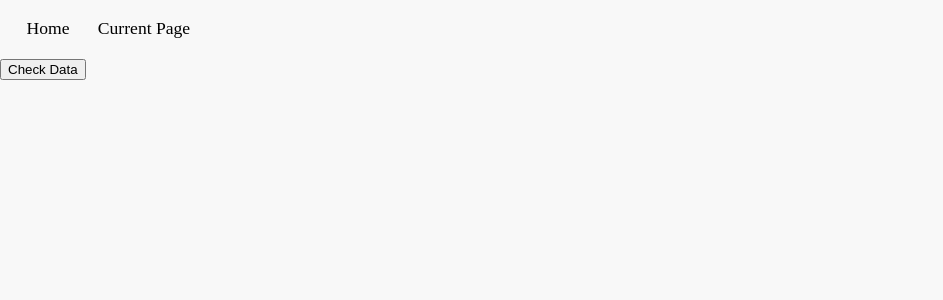
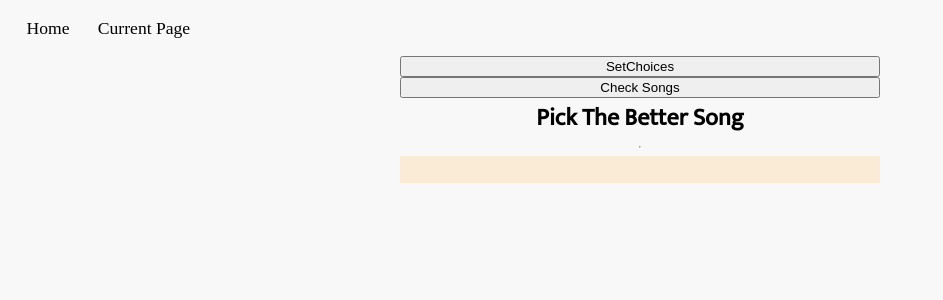
Before and after one commit to griffinbrooks47/songsortinghat, a React (Vite) app in the folder client/: page /ranking in a window 1280 px wide. Shown: the top 300 px of the page, without its empty margins (0-943 px from the left). Built offline with nearby package versions, Linux system fonts and the light colour scheme.

Commit message:
algorithm update

```diff
--- a/client/src/Routes/RankingPage/ranking.css
+++ b/client/src/Routes/RankingPage/ranking.css
@@ -53,7 +53,7 @@
     margin-inline: auto;
     display: grid;
     place-items: center;
-    grid-template-columns: repeat(auto-fill, minmax(15rem, 1fr));
+    grid-template-columns: repeat(auto-fill, minmax(12rem, 1fr));
     gap: 1rem;
 }
 .stage-one-song{
@@ -64,8 +64,8 @@
     border-radius: 0.4rem;
 }
 .stage-one-song-tag{
-    height: 7rem;
-    width: 14rem;
+    height: 6rem;
+    width: 12rem;
     display: flex;
     justify-content: center;
     align-items: center;
@@ -82,9 +82,39 @@
     -webkit-box-orient: vertical;
     overflow: hidden;
     text-overflow: ellipsis;
+    font-size: 0.9rem;
+    font-weight: bold;
+    line-height: 1.1rem;
 }
 .stage-one-song-cover{
-    width: 5rem;
+    width: 4.5rem;
     border-radius: 0.2rem;
-    margin-left: 1rem;
+    margin-left: 0.75rem;
 }
+
+.stage-two{
+    display: flex;
+    flex-direction: column;
+    justify-content: center;
+    margin-inline: auto;
+}
+.check-data{
+
+}
+.stage-two-header{
+    margin: auto;
+}
+.stage-two-options{
+    background-color: antiquewhite;
+    display: flex;
+    justify-content: center;
+    align-items: center;
+}
+.stage-two-option{
+    display: flex;
+    width: 15rem;
+}
+.stage-two-option-tag{
+    cursor: pointer;
+    width: 100%;
+}
--- a/client/src/Routes/RankingPage/ranking.jsx
+++ b/client/src/Routes/RankingPage/ranking.jsx
@@ -26,7 +26,7 @@ export const Ranking = () => {
         <main className="ranking">
             {stage ? (
                 <StageOne
-                    capacity={12}
+                    capacity={20}
                     setStageTwo={setStageTwo}
                 />
                 ) : (
@@ -122,7 +122,7 @@ export const StageOne = (props) => {
         <div className="stage-one">
             <h2 className="stage-one-header">Choose Your Favorites</h2>
             <div className="stage-one-desc">
-                The songs you select will continue to the final ranking stage!
+                The songs you select will continue to the final ranking stage. <br></br> Note: Selecting a large number of songs may make the next stage take a long time. Choose wisely!
             </div>
             <hr className="stage-one-divider"></hr>
             <ul className="stage-one-buttons">
@@ -173,7 +173,7 @@ export const StageOneSong = (props) => {
 
     const variants = {
         off: {
-            opacity: 0.3,
+            opacity: 0.4,
             scale: 1,
             boxShadow: "0px 0px 10px rgba(0, 0, 0, 0.2)",
         },
@@ -241,11 +241,18 @@ export const StageTwo = (props) => {
             if (missingIdx !== -1) {
                 missingCandidates.splice(missingIdx, 1);
               }
+
+            let missingFinal = [];
+
+            for(const missingCandidate of missingCandidates){
+                missingFinal.push(missingCandidate.name);
+            }
+
             currSongData[candidate.name] = {
                 above:[],
                 below:[],
                 score:0,
-                missing:missingCandidates,
+                missing:missingFinal,
                 pass:false,
                 rank:null
             }
@@ -257,8 +264,8 @@ export const StageTwo = (props) => {
     const [stageTwoSongs, setStageTwoSongs] = useState([]);
 
     // react variables
-    const [choiceOne, setChoiceOne] = useState({});
-    const [choiceTwo, setChoiceTwo] = useState({});
+    const [choiceOne, setChoiceOne] = useState('');
+    const [choiceTwo, setChoiceTwo] = useState('');
 
     // algorithm variables
     const [songData, setSongData] = useState(() => initSongData());
@@ -279,7 +286,7 @@ export const StageTwo = (props) => {
         let minValue = songCount+1;
 
         for (const songDataKey in songDataCopy) {
-            let currentValue = songDataCopy[songDataKey].score;
+            let currentValue = songDataCopy[songDataKey]['score'];
             if (currentValue < minValue) {
               minValue = currentValue;
               minKey = songDataKey;
@@ -292,7 +299,7 @@ export const StageTwo = (props) => {
 
         let songDataCopy = {...songData};
 
-        let missingSongs = songData[lowest]['missing'];
+        let missingSongs = songDataCopy[lowest]['missing'];
 
         for(const exclusion in excluded) {
             if(exclusion in missingSongs){
@@ -303,45 +310,300 @@ export const StageTwo = (props) => {
             }
         }
 
-        let minKey = null;
+        let minData = null;
         let minValue = songCount+1;
 
-        for (const missingDataKey in missingSongs) {
-            let currentValue = songDataCopy[missingDataKey].score;
+        for (const missingData of missingSongs) {
+            let currentValue = songDataCopy[missingData]['score'];
             if (currentValue < minValue) {
               minValue = currentValue;
-              minKey = missingDataKey;
+              minData = missingData;
             }
         }
 
-        return missingSongs[minKey]
-
+        return minData;
 
     }
-    const inherit = (winner, loser) => {
+    const inherit = (winner, loser, songDataObj) => {
+
+        // need winner aboves in loser aboves
+        // need loser belows in winner belows
+
+        const winnerAboves = songDataObj[winner]['above'];
+
+        for(const winnerAbove of winnerAboves){
+            if(songDataObj[loser]['missing'].includes(winnerAbove)){
+                songDataObj[loser]['above'].push(winnerAbove);
+
+                console.log("" + loser + " inherits above " + winnerAbove)
+
+                let missingIdx = songDataObj[loser]['missing'].indexOf(winnerAbove);
+                songDataObj[loser]['missing'].splice(missingIdx, 1);
+
+            }
+        }
+
+        const loserBelows = songDataObj[loser]['below'];
+
+        for(const loserBelow of loserBelows){
+            if(songDataObj[winner]['missing'].includes(loserBelow)){
+                songDataObj[winner]['below'].push(loserBelow);
+
+                console.log("" + winner + " inherits below " + loserBelow)
+
+                let missingIdx = songDataObj[winner]['missing'].indexOf(loserBelow);
+                songDataObj[winner]['missing'].splice(missingIdx, 1);
+            }
+        }
+
+        //secondaryInherit(winner, loser, songDataObj);
+
+        updateScores(songDataObj);
+    }
+
+    const secondaryInherit = (winner, loser, songDataObj) => {
+
+        // go thru winner aboves list, each adds loserBelows to its below list
+        // go thru loser below list, each adds winnerAboves to its above list
+
+        let winnerAboves = songDataObj[winner]['above'];
+        let loserBelows = songDataObj[loser]['below'];
+
+        for(const winnerAbove of winnerAboves){
+
+            let winnerAboveMissing = songDataObj[winnerAbove]['missing'];
+
+            for(const loserBelow of loserBelows){
+
+                let loserBelowBelows = songDataObj[loserBelow]['below'];
+
+                for(const loserBelowBelow of loserBelowBelows){
+
+                    console.log("searched")
+
+                    if(winnerAboveMissing.includes(loserBelowBelow)){
+
+                        songDataObj[winnerAbove]['below'].push(loserBelowBelow)
+
+                        console.log("Secondary Inherit: Above")
+
+                        let missingIdx = songDataObj[winnerAbove]['missing'].indexOf(loserBelowBelow);
+                        songDataObj[winnerAbove]['missing'].splice(missingIdx, 1);
+
+                    }
+
+                }
+
+            }
+
+        }
+
+        for(const loserBelow of loserBelows){
+
+            let loserBelowMissing = songDataObj[loserBelow]['missing'];
+
+            for(const winnerAbove of winnerAboves){
+
+                let winnerAboveAboves = songDataObj[winnerAbove]['above'];
+
+                for(const winnerAboveAbove of winnerAboveAboves){
+
+                    console.log("searched")
+
+                    if(loserBelowMissing.includes(winnerAboveAbove)){
+
+                        songDataObj[loserBelow]['above'].push(winnerAboveAbove)
+
+                        console.log("Secondary Inherit: Below")
+
+                        let missingIdx = songDataObj[loserBelow]['missing'].indexOf(winnerAboveAbove);
+                        songDataObj[loserBelow]['missing'].splice(missingIdx, 1);
+
+                    }
+
+                }
+
+            }
+
+        }
+
+        updateScores(songDataObj);
+    }
+    const updateScores = (songDataObj) => {
+
+        for(const songDataKey in songDataObj){
+
+            let above = songDataObj[songDataKey]['above'].length
+            let below = songDataObj[songDataKey]['below'].length
+
+            let score = above + below;
+
+            songDataObj[songDataKey]['score'] = score;
+            songDataObj[songDataKey]['match_score'] = score;
+
+            songDataObj[songDataKey]['rank'] = 1 + above;
+
+            let missingNum = songDataObj[songDataKey]['missing'].length;
+            songDataObj[songDataKey]['pass'] = (missingNum == 0);
+
+        }
+
+        setSongData(songDataObj);
+
+        if(ranking && checkIfFinished(songDataObj)){
+            setChoices(songDataObj);
+        } else {
+            setRanking(false);
+            console.log("Finished")
+        }
 
     }
-    const secondaryInherit = (winner, loser) => {
+
+    const checkIfFinished = (songDataObj) => {
+
+        let totalMissing = 0;
+
+        for(const songDataKey in songDataObj){
+            totalMissing += songDataObj[songDataKey]['missing'].length;
+        }
+
+        console.log(totalMissing);
+
+        if(totalMissing == 0){
+            return false;
+        } else {
+            return true;
+        }
+    }
+
+    const setChoices = (songDataObj) => {
+
+        let lowest_skips = [];
+
+        for(const songDataKey in songDataObj){
+            if(songDataObj[songDataKey]['pass'] == true){
+                lowest_skips.push(songDataKey);
+            }
+        }
+
+        let lowest = findLowestScore(lowest_skips);
+        let skips = [lowest,];
+
+        let highest = findHighestPotential(skips, lowest);
+
+        console.log(lowest, highest);
+
+        setChoiceOne(lowest);
+        setChoiceTwo(highest);
+    }
+
+    // choice is either 1 or 2
+    const iteration = (choice) => {
+
+        let songDataCopy = {...songData};
+
+        if(choice == 1){
+
+            if(!songDataCopy[choiceOne]['below'].includes(choiceTwo)){
+
+                songDataCopy[choiceOne]['below'].push(choiceTwo);
+
+                if(songDataCopy[choiceOne]['missing'].includes(choiceTwo)){
+                    let choiceTwoIdx = songDataCopy[choiceOne]['missing'].indexOf(choiceTwo);
+                    songDataCopy[choiceOne]['missing'].splice(choiceTwoIdx, 1);
+                }
+
+            }
+
+            if(!songDataCopy[choiceTwo]['above'].includes(choiceOne)){
+
+                songDataCopy[choiceTwo]['above'].push(choiceOne);
+
+                if(songDataCopy[choiceTwo]['missing'].includes(choiceOne)){
+                    let choiceOneIdx = songDataCopy[choiceTwo]['missing'].indexOf(choiceOne);
+                    songDataCopy[choiceTwo]['missing'].splice(choiceOneIdx, 1);
+                }
+
+            }
+
+            inherit(choiceOne, choiceTwo, songDataCopy);
+
+        } else if(choice == 2){
+
+            if(!songDataCopy[choiceTwo]['below'].includes(choiceOne)){
+
+                songDataCopy[choiceTwo]['below'].push(choiceOne);
+
+                if(songDataCopy[choiceTwo]['missing'].includes(choiceOne)){
+                    let choiceOneIdx = songDataCopy[choiceTwo]['missing'].indexOf(choiceOne);
+                    songDataCopy[choiceTwo]['missing'].splice(choiceOneIdx, 1);
+                }
+
+            }
+
+            if(!songDataCopy[choiceOne]['above'].includes(choiceTwo)){
+
+                songDataCopy[choiceOne]['above'].push(choiceTwo);
+
+                if(songDataCopy[choiceOne]['missing'].includes(choiceTwo)){
+                    let choiceTwoIdx = songDataCopy[choiceOne]['missing'].indexOf(choiceTwo);
+                    songDataCopy[choiceOne]['missing'].splice(choiceTwoIdx, 1);
+                }
+
+            }
+
+            inherit(choiceTwo, choiceOne, songDataCopy);
+
+        } else {
+            console.log("Invalid Choice");
+        }
 
     }
-    const updateScores = () => {
 
-    }
-    const iteration = () => {
-
-    }
     const completeRankings = () => {
 
     }
 
     return (
         <div className="stage-two">
-            <button onClick={() => {
+            <button className="check-data" onClick={() => {
 
+                let songDataCopy = {...songData};
+                setChoices(songDataCopy);
 
             }}>
-                Check Data
+                SetChoices
             </button>
+            <button onClick={()=>{
+                console.log(songData);
+            }}>
+                Check Songs
+            </button>
+            <h2 className="stage-two-header">Pick The Better Song</h2>
+            <hr></hr>
+            <ul className="stage-two-options">
+                <li className="stage-two-option">
+                    <a className="stage-two-option-tag" onClick={() => {
+                        iteration(1);
+                    }}>
+                        <img className="stage-two-option-img"></img>
+                        <div className="stage-two-option-title">
+                            {choiceOne}
+                        </div>
+                    </a>
+                </li>
+                <li className="stage-two-option">
+                    <a className="stage-two-option-tag" onClick={() => {
+                        iteration(2);
+                    }}>
+                        <img className="stage-two-option-img"></img>
+                        <div className="stage-two-option-title">
+                            {choiceTwo}
+                        </div>
+                    </a>
+                </li>
+            </ul>
+
         </div>
     )
 }
```
Also changed, not shown: 2 other files (tests, documents, lock files or other folders).
